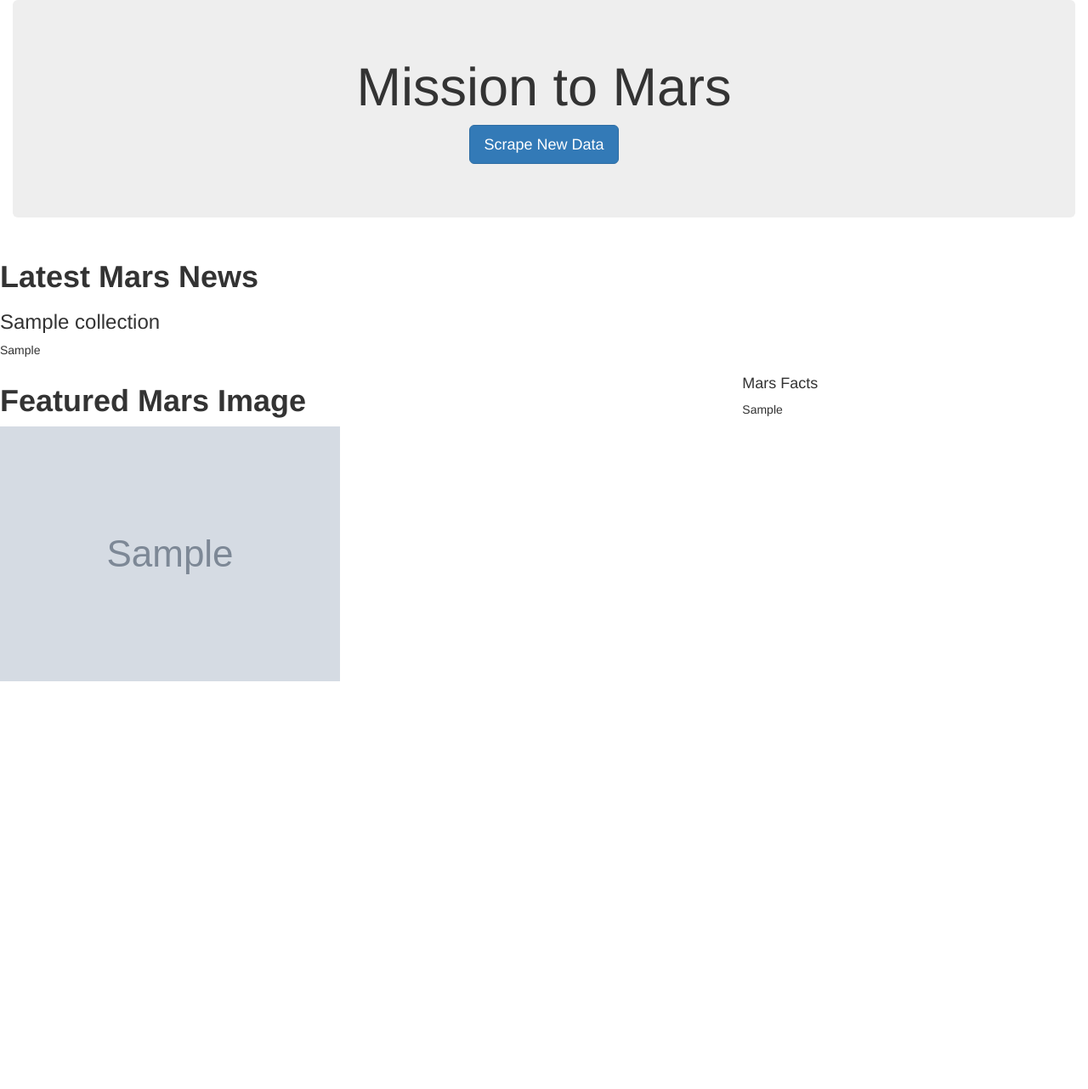
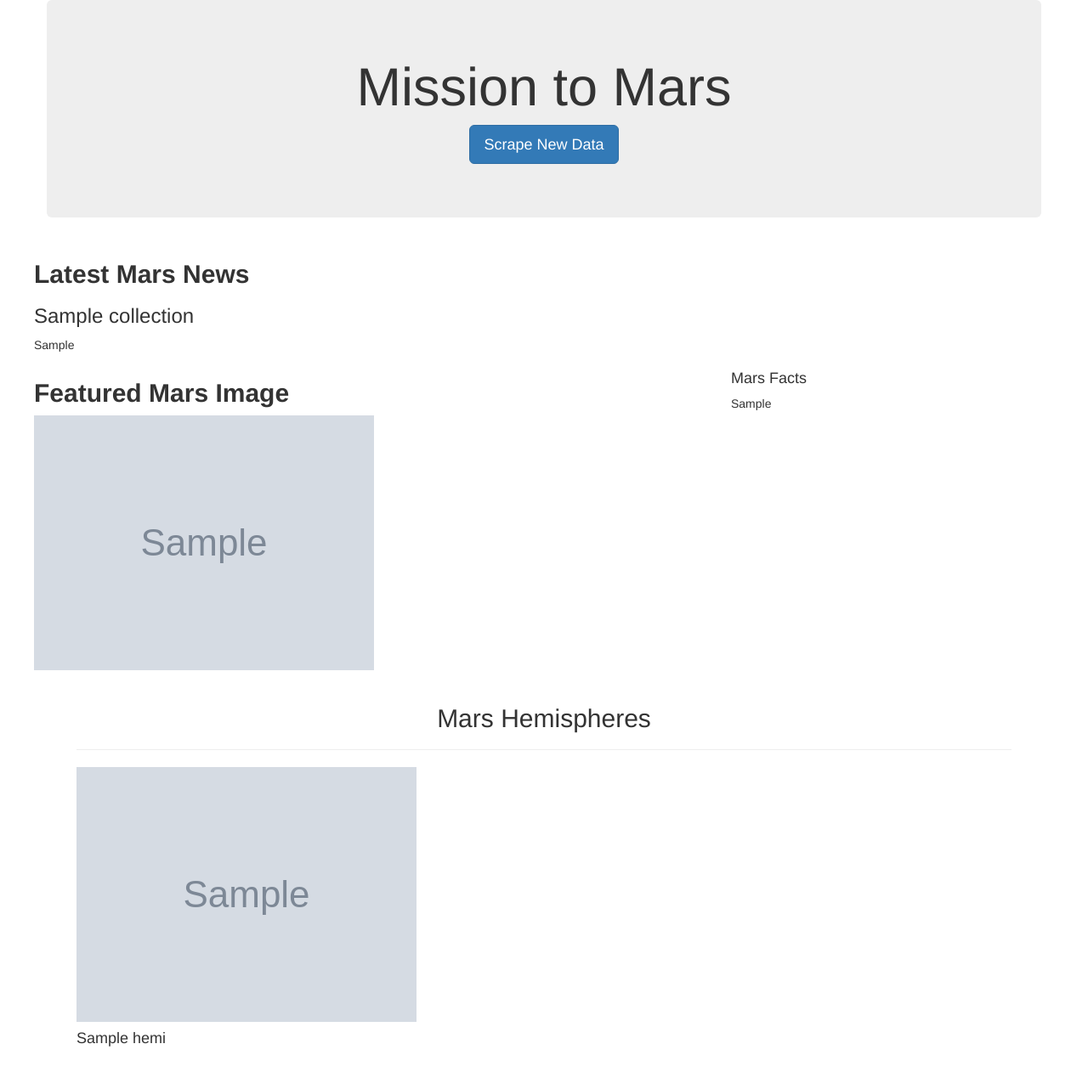
Before and after one commit to tnguyen0306/web-scraping-Mission-to-Mars, a Flask app: page / in a window 1280 px wide. Shown: the whole page at 85% size. Before the commit the page ends 802 px from the top, so only its background shows below. Run offline with Flask 2, Linux system fonts and the light colour scheme; grey boxes marked "Sample" are stand-in pictures; a database or web service that is not in the repository returns one stand-in record (values such as "Sample title"); some libraries are stand-ins or nearby versions.

Commit message:
Ver 1.0.0 - final

```diff
--- a/app.py
+++ b/app.py
@@ -19,7 +19,6 @@ def home():
     return render_template("index.html", mars=data)
 
 
-
 # Route that will trigger the scrape function
 @app.route("/scrape")
 def scrape():
--- a/scrape_mars.py
+++ b/scrape_mars.py
@@ -62,10 +62,11 @@ def scrape():
 
     mars_dict["hemisphere_image_urls"] = hemisphere_image_urls
 
+    time.sleep(2)
+    driver.close()
+
     return mars_dict
 
-    time.sleep(5)
-    driver.close()
 
 if __name__ == "__main__":
     print(scrape())
--- a/templates/index.html
+++ b/templates/index.html
@@ -10,11 +10,30 @@
 </head>
 
 <style>
-  .body {
-    margin-left: 5px;
-    margin-right: 5px;
-    margin-bottom: 5px;
+  body {
+    margin-left: 40px;
+    margin-right: 40px;
+    margin-bottom: 40px;
   }
+
+  .hem_img {
+  max-width: 100%;
+  height: auto;
+  }
+
+  th {
+    padding: 3px;
+  }
+
+  td {
+    padding: 3px;
+  }
+
+  section {
+    margin-left: 50px;
+    margin-right: 50px;
+  }
+
 </style>
 
 <body>
@@ -27,15 +46,15 @@
 
   <div class="row">
     <div class="col-md-12">
-        <h1 class="heading"><strong>Latest Mars News</strong>
-        <h3 class="heading">{{ mars.news_titles }}</h4>
+        <h2 class="heading"><strong>Latest Mars News</strong> </h2>
+        <h3 class="heading">{{ mars.news_titles }}</h3>
         <p>{{ mars.news_p }}</p>
     </div>
   </div>
 
   <div class="row">
       <div class="col-md-8">
-          <h1 class="heading"><strong>Featured Mars Image</strong></h1>
+          <h2 class="heading"><strong>Featured Mars Image</strong></h2>
           <img src="{{ mars.featured_image_url }}" class="img-responsive"
               alt="Mars Images">
               <br>
@@ -46,6 +65,22 @@
       </div>
   </div>
 
+  <section id="lower">
+    <div class="row mt-5">
+        <div class="col-md-12 text-center">
+            <h2>Mars Hemispheres</h2><hr>
+        </div>
+
+    {% for hemi in mars.hemisphere_image_urls %}
+    <div class="col-md-6">
+        <figure class="figure">
+            <img class="figure-img img-fluid my-1 hem_img" src="{{ hemi.img_url }}">
+            <figcaption class="figure-caption"><h4>{{ hemi.title }}</h4></figcaption>
+        </figure>
+    </div>
+    {% endfor %}
+</section>
+
 </body>
 
 </html>
```
Also changed, not shown: mission_to_mars_screenshot_1.png (added), mission_to_mars_screenshot_2.png (added), 1 other file.
